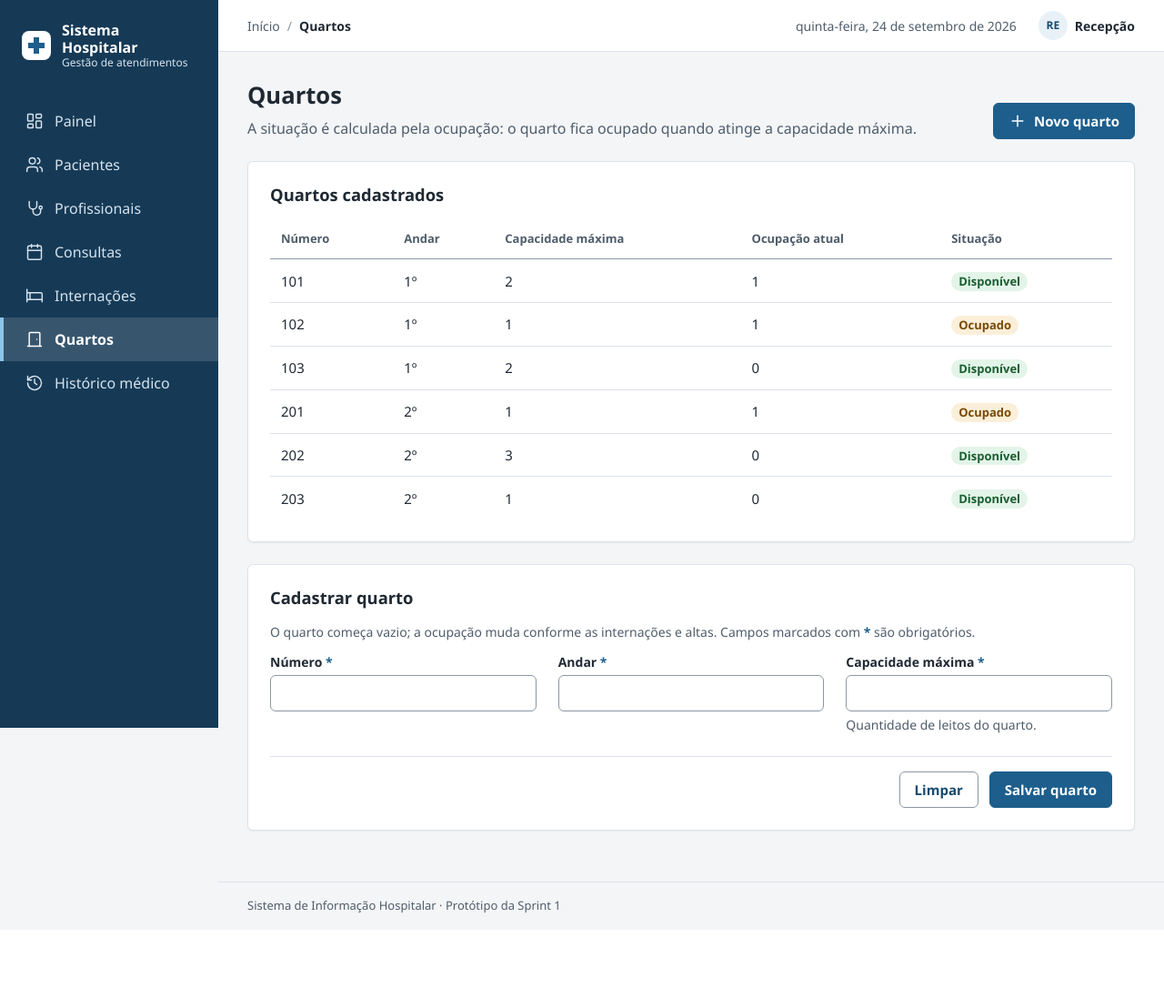
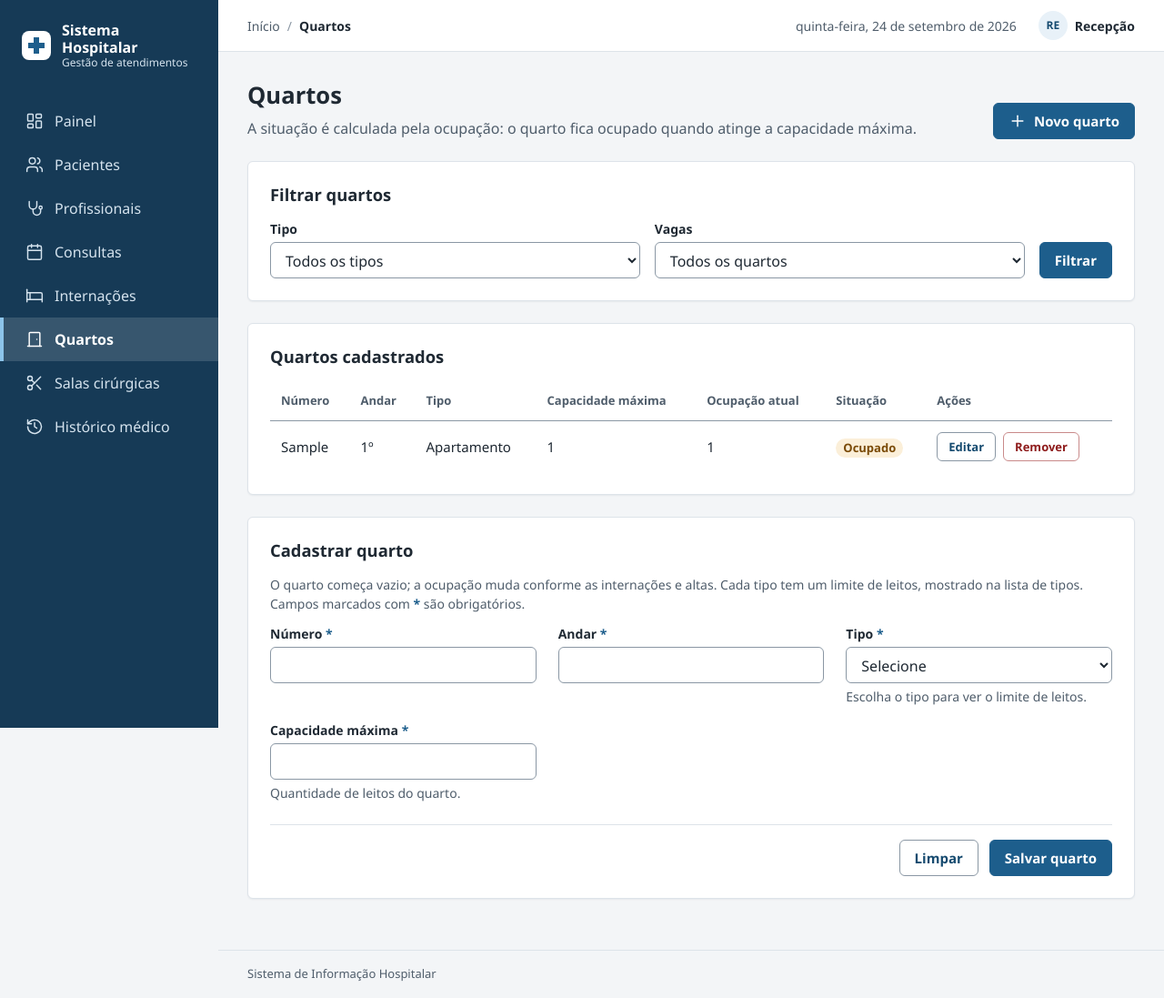
Before and after one commit to pedrolsrt/sistema-hospitalar, a Spring Boot app: page /quartos.html in a window 1280 px wide. Shown: the whole page at 91% size. Before the commit the page ends 1004 px from the top, so only its background shows below. Run offline with Spring Boot 4, Linux system fonts and the light colour scheme; empty tables hold one stand-in row (values such as "Sample post"); database files in the repository are not loaded.

Commit message:
feat: integra as telas de quartos e salas cirúrgicas

```diff
--- a/src/main/java/br/pucminas/hospital/controller/DominioController.java
+++ b/src/main/java/br/pucminas/hospital/controller/DominioController.java
@@ -22,9 +22,9 @@ public class DominioController {
 
 	@GetMapping
 	@Operation(summary = "Lista os valores de cada enum", description = "Situações de cada modalidade, modalidades, "
-			+ "categorias de profissional, áreas de atuação, tipos de quarto, prioridades de emergência, tipos de "
-			+ "cirurgia e opções de ordenação, cada valor com o código, que é o que se envia à API, e a descrição "
-			+ "para exibir.")
+			+ "categorias de profissional (com a indicação de que exigem área), áreas de atuação, tipos de quarto (com o "
+			+ "limite de leitos), prioridades de emergência, tipos de cirurgia e opções de ordenação, cada valor com o "
+			+ "código, que é o que se envia à API, e a descrição para exibir.")
 	@ApiResponse(responseCode = "200", description = "Valores de cada lista, na ordem em que foram declarados")
 	public DominiosResponse listar() {
 		return service.listar();
--- a/src/main/resources/static/consultas.html
+++ b/src/main/resources/static/consultas.html
@@ -23,6 +23,7 @@
 					<li><a href="consultas.html" aria-current="page"><svg class="icone" viewBox="0 0 24 24" aria-hidden="true" focusable="false"><rect x="3" y="4" width="18" height="18" rx="2"/><path d="M16 2v4"/><path d="M8 2v4"/><path d="M3 10h18"/></svg>Consultas</a></li>
 					<li><a href="internacoes.html"><svg class="icone" viewBox="0 0 24 24" aria-hidden="true" focusable="false"><path d="M2 4v16"/><path d="M2 8h18a2 2 0 0 1 2 2v10"/><path d="M2 17h20"/><path d="M6 8v9"/></svg>Internações</a></li>
 					<li><a href="quartos.html"><svg class="icone" viewBox="0 0 24 24" aria-hidden="true" focusable="false"><path d="M5 21V4a1 1 0 0 1 1-1h12a1 1 0 0 1 1 1v17"/><path d="M3 21h18"/><path d="M15 12h.01"/></svg>Quartos</a></li>
+					<li><a href="salas-cirurgicas.html"><svg class="icone" viewBox="0 0 24 24" aria-hidden="true" focusable="false"><circle cx="6" cy="6" r="3"/><path d="M8.12 8.12 12 12"/><path d="M20 4 8.12 15.88"/><circle cx="6" cy="18" r="3"/><path d="M14.8 14.8 20 20"/></svg>Salas cirúrgicas</a></li>
 					<li><a href="historico.html"><svg class="icone" viewBox="0 0 24 24" aria-hidden="true" focusable="false"><path d="M3 12a9 9 0 1 0 3-6.7L3 8"/><path d="M3 3v5h5"/><path d="M12 7v5l3 2"/></svg>Histórico médico</a></li>
 				</ul>
 			</nav>
--- a/src/main/resources/static/historico.html
+++ b/src/main/resources/static/historico.html
@@ -23,6 +23,7 @@
 					<li><a href="consultas.html"><svg class="icone" viewBox="0 0 24 24" aria-hidden="true" focusable="false"><rect x="3" y="4" width="18" height="18" rx="2"/><path d="M16 2v4"/><path d="M8 2v4"/><path d="M3 10h18"/></svg>Consultas</a></li>
 					<li><a href="internacoes.html"><svg class="icone" viewBox="0 0 24 24" aria-hidden="true" focusable="false"><path d="M2 4v16"/><path d="M2 8h18a2 2 0 0 1 2 2v10"/><path d="M2 17h20"/><path d="M6 8v9"/></svg>Internações</a></li>
 					<li><a href="quartos.html"><svg class="icone" viewBox="0 0 24 24" aria-hidden="true" focusable="false"><path d="M5 21V4a1 1 0 0 1 1-1h12a1 1 0 0 1 1 1v17"/><path d="M3 21h18"/><path d="M15 12h.01"/></svg>Quartos</a></li>
+					<li><a href="salas-cirurgicas.html"><svg class="icone" viewBox="0 0 24 24" aria-hidden="true" focusable="false"><circle cx="6" cy="6" r="3"/><path d="M8.12 8.12 12 12"/><path d="M20 4 8.12 15.88"/><circle cx="6" cy="18" r="3"/><path d="M14.8 14.8 20 20"/></svg>Salas cirúrgicas</a></li>
 					<li><a href="historico.html" aria-current="page"><svg class="icone" viewBox="0 0 24 24" aria-hidden="true" focusable="false"><path d="M3 12a9 9 0 1 0 3-6.7L3 8"/><path d="M3 3v5h5"/><path d="M12 7v5l3 2"/></svg>Histórico médico</a></li>
 				</ul>
 			</nav>
--- a/src/main/resources/static/index.html
+++ b/src/main/resources/static/index.html
@@ -23,6 +23,7 @@
 					<li><a href="consultas.html"><svg class="icone" viewBox="0 0 24 24" aria-hidden="true" focusable="false"><rect x="3" y="4" width="18" height="18" rx="2"/><path d="M16 2v4"/><path d="M8 2v4"/><path d="M3 10h18"/></svg>Consultas</a></li>
 					<li><a href="internacoes.html"><svg class="icone" viewBox="0 0 24 24" aria-hidden="true" focusable="false"><path d="M2 4v16"/><path d="M2 8h18a2 2 0 0 1 2 2v10"/><path d="M2 17h20"/><path d="M6 8v9"/></svg>Internações</a></li>
 					<li><a href="quartos.html"><svg class="icone" viewBox="0 0 24 24" aria-hidden="true" focusable="false"><path d="M5 21V4a1 1 0 0 1 1-1h12a1 1 0 0 1 1 1v17"/><path d="M3 21h18"/><path d="M15 12h.01"/></svg>Quartos</a></li>
+					<li><a href="salas-cirurgicas.html"><svg class="icone" viewBox="0 0 24 24" aria-hidden="true" focusable="false"><circle cx="6" cy="6" r="3"/><path d="M8.12 8.12 12 12"/><path d="M20 4 8.12 15.88"/><circle cx="6" cy="18" r="3"/><path d="M14.8 14.8 20 20"/></svg>Salas cirúrgicas</a></li>
 					<li><a href="historico.html"><svg class="icone" viewBox="0 0 24 24" aria-hidden="true" focusable="false"><path d="M3 12a9 9 0 1 0 3-6.7L3 8"/><path d="M3 3v5h5"/><path d="M12 7v5l3 2"/></svg>Histórico médico</a></li>
 				</ul>
 			</nav>
--- a/src/main/resources/static/internacoes.html
+++ b/src/main/resources/static/internacoes.html
@@ -23,6 +23,7 @@
 					<li><a href="consultas.html"><svg class="icone" viewBox="0 0 24 24" aria-hidden="true" focusable="false"><rect x="3" y="4" width="18" height="18" rx="2"/><path d="M16 2v4"/><path d="M8 2v4"/><path d="M3 10h18"/></svg>Consultas</a></li>
 					<li><a href="internacoes.html" aria-current="page"><svg class="icone" viewBox="0 0 24 24" aria-hidden="true" focusable="false"><path d="M2 4v16"/><path d="M2 8h18a2 2 0 0 1 2 2v10"/><path d="M2 17h20"/><path d="M6 8v9"/></svg>Internações</a></li>
 					<li><a href="quartos.html"><svg class="icone" viewBox="0 0 24 24" aria-hidden="true" focusable="false"><path d="M5 21V4a1 1 0 0 1 1-1h12a1 1 0 0 1 1 1v17"/><path d="M3 21h18"/><path d="M15 12h.01"/></svg>Quartos</a></li>
+					<li><a href="salas-cirurgicas.html"><svg class="icone" viewBox="0 0 24 24" aria-hidden="true" focusable="false"><circle cx="6" cy="6" r="3"/><path d="M8.12 8.12 12 12"/><path d="M20 4 8.12 15.88"/><circle cx="6" cy="18" r="3"/><path d="M14.8 14.8 20 20"/></svg>Salas cirúrgicas</a></li>
 					<li><a href="historico.html"><svg class="icone" viewBox="0 0 24 24" aria-hidden="true" focusable="false"><path d="M3 12a9 9 0 1 0 3-6.7L3 8"/><path d="M3 3v5h5"/><path d="M12 7v5l3 2"/></svg>Histórico médico</a></li>
 				</ul>
 			</nav>
--- /dev/null
+++ b/src/main/resources/static/js/dominios.js
@@ -0,0 +1,30 @@
+// Valores dos enums para as listas de opções das telas. O GET /dominios é feito uma vez só por página, mesmo
+// que mais de um trecho da tela peça os valores.
+var Dominios = (function () {
+	'use strict';
+
+	var carregamento = null;
+
+	function carregar() {
+		if (!carregamento) {
+			carregamento = Api.requisitar('/dominios').catch(function (erro) {
+				// Uma falha não fica guardada: a próxima chamada tenta de novo.
+				carregamento = null;
+				throw erro;
+			});
+		}
+		return carregamento;
+	}
+
+	// Acrescenta uma opção para cada valor, depois das que já existem no campo (como "Selecione").
+	function preencher(campo, valores, rotulo) {
+		valores.forEach(function (valor) {
+			var opcao = document.createElement('option');
+			opcao.value = valor.codigo;
+			opcao.textContent = rotulo ? rotulo(valor) : valor.descricao;
+			campo.appendChild(opcao);
+		});
+	}
+
+	return { carregar: carregar, preencher: preencher };
+})();
--- /dev/null
+++ b/src/main/resources/static/js/quartos.js
@@ -0,0 +1,208 @@
+(function () {
+	'use strict';
+
+	var requisitar = Api.requisitar;
+	var formulario = document.getElementById('form-quarto');
+	var filtro = document.getElementById('form-filtro');
+	var corpo = document.getElementById('lista-quartos');
+	var aviso = document.getElementById('aviso-api');
+	var campoTipo = formulario.elements.tipo;
+	var campoCapacidade = formulario.elements.capacidadeMaxima;
+	var ajudaTipo = document.getElementById('ajuda-tipo');
+	var idEmEdicao = null;
+	var temporizadorAviso;
+	// Código do tipo -> descrição e limite de leitos, vindos do GET /dominios.
+	var tipos = {};
+	// A API devolve só o código da situação do quarto.
+	var situacoes = {
+		DISPONIVEL: { texto: 'Disponível', classe: 'etiqueta-disponivel' },
+		OCUPADO: { texto: 'Ocupado', classe: 'etiqueta-ocupado' }
+	};
+
+	function mostrarAviso(mensagem) {
+		aviso.textContent = mensagem;
+		aviso.classList.add('visivel');
+		window.clearTimeout(temporizadorAviso);
+		temporizadorAviso = window.setTimeout(function () {
+			aviso.classList.remove('visivel');
+		}, 6000);
+	}
+
+	function criarCelula(linha, valor, classe) {
+		var celula = document.createElement('td');
+		celula.textContent = valor === null || valor === undefined || valor === '' ? '—' : valor;
+		if (classe) {
+			celula.className = classe;
+		}
+		linha.appendChild(celula);
+		return celula;
+	}
+
+	function criarBotao(texto, estilo, numero, acao) {
+		var botao = document.createElement('button');
+		botao.type = 'button';
+		botao.className = 'botao ' + estilo + ' botao-pequeno';
+		botao.textContent = texto;
+		botao.setAttribute('aria-label', texto + ' quarto ' + numero);
+		botao.addEventListener('click', acao);
+		return botao;
+	}
+
+	function leitos(quantidade) {
+		return quantidade + (quantidade === 1 ? ' leito' : ' leitos');
+	}
+
+	function formatarAndar(andar) {
+		return andar === 0 ? 'Térreo' : andar + 'º';
+	}
+
+	function preencherTabela(quartos) {
+		corpo.replaceChildren();
+		if (quartos.length === 0) {
+			var linhaVazia = document.createElement('tr');
+			var mensagem = criarCelula(linhaVazia, 'Nenhum quarto encontrado.');
+			mensagem.colSpan = 7;
+			corpo.appendChild(linhaVazia);
+			return;
+		}
+
+		quartos.forEach(function (quarto) {
+			var linha = document.createElement('tr');
+			criarCelula(linha, quarto.numero);
+			criarCelula(linha, formatarAndar(quarto.andar));
+			criarCelula(linha, quarto.tipo.descricao);
+			criarCelula(linha, quarto.capacidadeMaxima);
+			criarCelula(linha, quarto.ocupacaoAtual);
+
+			var celulaSituacao = criarCelula(linha, '');
+			celulaSituacao.replaceChildren();
+			var situacao = situacoes[quarto.situacao];
+			var etiqueta = document.createElement('span');
+			etiqueta.className = 'etiqueta ' + situacao.classe;
+			etiqueta.textContent = situacao.texto;
+			celulaSituacao.appendChild(etiqueta);
+
+			var celulaAcoes = criarCelula(linha, '');
+			celulaAcoes.replaceChildren();
+			var acoes = document.createElement('div');
+			acoes.className = 'acoes';
+			acoes.appendChild(criarBotao('Editar', 'botao-secundario', quarto.numero, function () {
+				editar(quarto);
+			}));
+			acoes.appendChild(criarBotao('Remover', 'botao-perigo', quarto.numero, function () {
+				remover(quarto);
+			}));
+			celulaAcoes.appendChild(acoes);
+			corpo.appendChild(linha);
+		});
+	}
+
+	async function carregarQuartos() {
+		var parametros = new URLSearchParams({ comVaga: filtro.elements.comVaga.value });
+		if (filtro.elements.tipo.value) {
+			parametros.set('tipo', filtro.elements.tipo.value);
+		}
+		corpo.replaceChildren();
+		try {
+			preencherTabela(await requisitar('/quartos?' + parametros));
+		} catch (erro) {
+			mostrarAviso('Não foi possível carregar os quartos. ' + erro.message);
+		}
+	}
+
+	// Mostra o limite do tipo escolhido e impede, já no formulário, uma capacidade acima dele.
+	function atualizarLimite() {
+		var tipo = tipos[campoTipo.value];
+		if (tipo) {
+			ajudaTipo.textContent = tipo.descricao + ': até ' + leitos(tipo.capacidadeMaximaPermitida) + '.';
+			campoCapacidade.max = tipo.capacidadeMaximaPermitida;
+		} else {
+			ajudaTipo.textContent = 'Escolha o tipo para ver o limite de leitos.';
+			campoCapacidade.removeAttribute('max');
+		}
+	}
+
+	function editar(quarto) {
+		idEmEdicao = quarto.id;
+		formulario.elements.numero.value = quarto.numero;
+		formulario.elements.andar.value = quarto.andar;
+		campoTipo.value = quarto.tipo.codigo;
+		campoCapacidade.value = quarto.capacidadeMaxima;
+		atualizarLimite();
+		document.getElementById('titulo-cadastro').textContent = 'Editar quarto ' + quarto.numero;
+		formulario.querySelector('[type="submit"]').textContent = 'Salvar alterações';
+		document.getElementById('cadastro').scrollIntoView({ behavior: 'smooth' });
+		formulario.elements.numero.focus();
+	}
+
+	async function remover(quarto) {
+		if (!window.confirm('Remover o quarto ' + quarto.numero + '? Esta ação não pode ser desfeita.')) {
+			return;
+		}
+		try {
+			await requisitar('/quartos/' + quarto.id, { method: 'DELETE' });
+			if (idEmEdicao === quarto.id) {
+				formulario.reset();
+			}
+			mostrarAviso('Quarto ' + quarto.numero + ' removido com sucesso.');
+			await carregarQuartos();
+		} catch (erro) {
+			mostrarAviso('Não foi possível remover o quarto. ' + erro.message);
+		}
+	}
+
+	campoTipo.addEventListener('change', atualizarLimite);
+	filtro.addEventListener('submit', function (evento) {
+		evento.preventDefault();
+		carregarQuartos();
+	});
+	formulario.addEventListener('submit', async function (evento) {
+		evento.preventDefault();
+		var dados = new FormData(formulario);
+		var quarto = {
+			numero: dados.get('numero'),
+			andar: Number(dados.get('andar')),
+			tipo: dados.get('tipo'),
+			capacidadeMaxima: Number(dados.get('capacidadeMaxima'))
+		};
+		var estavaEditando = idEmEdicao !== null;
+
+		try {
+			await requisitar(estavaEditando ? '/quartos/' + idEmEdicao : '/quartos', {
+				method: estavaEditando ? 'PUT' : 'POST',
+				body: JSON.stringify(quarto)
+			});
+			formulario.reset();
+			mostrarAviso(estavaEditando ? 'Quarto atualizado com sucesso.' : 'Quarto cadastrado com sucesso.');
+			await carregarQuartos();
+		} catch (erro) {
+			mostrarAviso('Não foi possível salvar o quarto. ' + erro.message);
+		}
+	});
+
+	formulario.addEventListener('reset', function () {
+		idEmEdicao = null;
+		document.getElementById('titulo-cadastro').textContent = 'Cadastrar quarto';
+		formulario.querySelector('[type="submit"]').textContent = 'Salvar quarto';
+		// Os campos só voltam ao valor inicial depois deste evento.
+		window.setTimeout(atualizarLimite);
+	});
+
+	async function iniciar() {
+		try {
+			var dominios = await Dominios.carregar();
+			dominios.tiposQuarto.forEach(function (tipo) {
+				tipos[tipo.codigo] = tipo;
+			});
+			Dominios.preencher(filtro.elements.tipo, dominios.tiposQuarto);
+			Dominios.preencher(campoTipo, dominios.tiposQuarto, function (tipo) {
+				return tipo.descricao + ' (até ' + leitos(tipo.capacidadeMaximaPermitida) + ')';
+			});
+		} catch (erro) {
+			mostrarAviso('Não foi possível carregar os tipos de quarto. ' + erro.message);
+		}
+		await carregarQuartos();
+	}
+
+	iniciar();
+})();
--- a/src/main/resources/static/pacientes.html
+++ b/src/main/resources/static/pacientes.html
@@ -24,6 +24,7 @@
 					<li><a href="consultas.html"><svg class="icone" viewBox="0 0 24 24" aria-hidden="true" focusable="false"><rect x="3" y="4" width="18" height="18" rx="2"/><path d="M16 2v4"/><path d="M8 2v4"/><path d="M3 10h18"/></svg>Consultas</a></li>
 					<li><a href="internacoes.html"><svg class="icone" viewBox="0 0 24 24" aria-hidden="true" focusable="false"><path d="M2 4v16"/><path d="M2 8h18a2 2 0 0 1 2 2v10"/><path d="M2 17h20"/><path d="M6 8v9"/></svg>Internações</a></li>
 					<li><a href="quartos.html"><svg class="icone" viewBox="0 0 24 24" aria-hidden="true" focusable="false"><path d="M5 21V4a1 1 0 0 1 1-1h12a1 1 0 0 1 1 1v17"/><path d="M3 21h18"/><path d="M15 12h.01"/></svg>Quartos</a></li>
+					<li><a href="salas-cirurgicas.html"><svg class="icone" viewBox="0 0 24 24" aria-hidden="true" focusable="false"><circle cx="6" cy="6" r="3"/><path d="M8.12 8.12 12 12"/><path d="M20 4 8.12 15.88"/><circle cx="6" cy="18" r="3"/><path d="M14.8 14.8 20 20"/></svg>Salas cirúrgicas</a></li>
 					<li><a href="historico.html"><svg class="icone" viewBox="0 0 24 24" aria-hidden="true" focusable="false"><path d="M3 12a9 9 0 1 0 3-6.7L3 8"/><path d="M3 3v5h5"/><path d="M12 7v5l3 2"/></svg>Histórico médico</a></li>
 				</ul>
 			</nav>
--- a/src/main/resources/static/quartos.html
+++ b/src/main/resources/static/quartos.html
@@ -5,7 +5,9 @@
 	<meta name="viewport" content="width=device-width, initial-scale=1">
 	<title>Quartos | Sistema Hospitalar</title>
 	<link rel="stylesheet" href="css/estilo.css">
-	<script src="js/prototipo.js" defer></script>
+	<script src="js/api.js" defer></script>
+	<script src="js/dominios.js" defer></script>
+	<script src="js/quartos.js" defer></script>
 </head>
 <body>
 	<a class="pular" href="#conteudo">Pular para o conteúdo</a>
@@ -23,6 +25,7 @@
 					<li><a href="consultas.html"><svg class="icone" viewBox="0 0 24 24" aria-hidden="true" focusable="false"><rect x="3" y="4" width="18" height="18" rx="2"/><path d="M16 2v4"/><path d="M8 2v4"/><path d="M3 10h18"/></svg>Consultas</a></li>
 					<li><a href="internacoes.html"><svg class="icone" viewBox="0 0 24 24" aria-hidden="true" focusable="false"><path d="M2 4v16"/><path d="M2 8h18a2 2 0 0 1 2 2v10"/><path d="M2 17h20"/><path d="M6 8v9"/></svg>Internações</a></li>
 					<li><a href="quartos.html" aria-current="page"><svg class="icone" viewBox="0 0 24 24" aria-hidden="true" focusable="false"><path d="M5 21V4a1 1 0 0 1 1-1h12a1 1 0 0 1 1 1v17"/><path d="M3 21h18"/><path d="M15 12h.01"/></svg>Quartos</a></li>
+					<li><a href="salas-cirurgicas.html"><svg class="icone" viewBox="0 0 24 24" aria-hidden="true" focusable="false"><circle cx="6" cy="6" r="3"/><path d="M8.12 8.12 12 12"/><path d="M20 4 8.12 15.88"/><circle cx="6" cy="18" r="3"/><path d="M14.8 14.8 20 20"/></svg>Salas cirúrgicas</a></li>
 					<li><a href="historico.html"><svg class="icone" viewBox="0 0 24 24" aria-hidden="true" focusable="false"><path d="M3 12a9 9 0 1 0 3-6.7L3 8"/><path d="M3 3v5h5"/><path d="M12 7v5l3 2"/></svg>Histórico médico</a></li>
 				</ul>
 			</nav>
@@ -50,6 +53,28 @@
 				<a class="botao" href="#cadastro"><svg class="icone" viewBox="0 0 24 24" aria-hidden="true" focusable="false"><path d="M12 5v14"/><path d="M5 12h14"/></svg>Novo quarto</a>
 			</div>
 
+			<section class="painel" aria-labelledby="titulo-filtro">
+				<h2 id="titulo-filtro">Filtrar quartos</h2>
+				<form class="filtros" id="form-filtro">
+					<div class="campo">
+						<label for="filtro-tipo">Tipo</label>
+						<select id="filtro-tipo" name="tipo">
+							<option value="">Todos os tipos</option>
+						</select>
+					</div>
+					<div class="campo">
+						<label for="filtro-vaga">Vagas</label>
+						<select id="filtro-vaga" name="comVaga">
+							<option value="false">Todos os quartos</option>
+							<option value="true">Só quartos com vaga</option>
+						</select>
+					</div>
+					<div>
+						<button type="submit" class="botao">Filtrar</button>
+					</div>
+				</form>
+			</section>
+
 			<section class="painel" aria-labelledby="titulo-lista">
 				<h2 id="titulo-lista">Quartos cadastrados</h2>
 				<div class="tabela-rolagem">
@@ -59,63 +84,22 @@
 							<tr>
 								<th scope="col">Número</th>
 								<th scope="col">Andar</th>
+								<th scope="col">Tipo</th>
 								<th scope="col">Capacidade máxima</th>
 								<th scope="col">Ocupação atual</th>
 								<th scope="col">Situação</th>
+								<th scope="col">Ações</th>
 							</tr>
 						</thead>
-						<tbody>
-							<tr>
-								<td>101</td>
-								<td>1º</td>
-								<td>2</td>
-								<td>1</td>
-								<td><span class="etiqueta etiqueta-disponivel">Disponível</span></td>
-							</tr>
-							<tr>
-								<td>102</td>
-								<td>1º</td>
-								<td>1</td>
-								<td>1</td>
-								<td><span class="etiqueta etiqueta-ocupado">Ocupado</span></td>
-							</tr>
-							<tr>
-								<td>103</td>
-								<td>1º</td>
-								<td>2</td>
-								<td>0</td>
-								<td><span class="etiqueta etiqueta-disponivel">Disponível</span></td>
-							</tr>
-							<tr>
-								<td>201</td>
-								<td>2º</td>
-								<td>1</td>
-								<td>1</td>
-								<td><span class="etiqueta etiqueta-ocupado">Ocupado</span></td>
-							</tr>
-							<tr>
-								<td>202</td>
-								<td>2º</td>
-								<td>3</td>
-								<td>0</td>
-								<td><span class="etiqueta etiqueta-disponivel">Disponível</span></td>
-							</tr>
-							<tr>
-								<td>203</td>
-								<td>2º</td>
-								<td>1</td>
-								<td>0</td>
-								<td><span class="etiqueta etiqueta-disponivel">Disponível</span></td>
-							</tr>
-						</tbody>
+						<tbody id="lista-quartos"></tbody>
 					</table>
 				</div>
 			</section>
 
 			<section class="painel" id="cadastro" aria-labelledby="titulo-cadastro">
 				<h2 id="titulo-cadastro">Cadastrar quarto</h2>
-				<p class="dica">O quarto começa vazio; a ocupação muda conforme as internações e altas. Campos marcados com <span class="obrigatorio" aria-hidden="true">*</span> são obrigatórios.</p>
-				<form>
+				<p class="dica">O quarto começa vazio; a ocupação muda conforme as internações e altas. Cada tipo tem um limite de leitos, mostrado na lista de tipos. Campos marcados com <span class="obrigatorio" aria-hidden="true">*</span> são obrigatórios.</p>
+				<form id="form-quarto">
 					<div class="grade-form">
 						<div class="campo">
 							<label for="numero">Número <span class="obrigatorio" aria-hidden="true">*</span></label>
@@ -124,6 +108,13 @@
 						<div class="campo">
 							<label for="andar">Andar <span class="obrigatorio" aria-hidden="true">*</span></label>
 							<input type="number" id="andar" name="andar" min="0" step="1" required>
+						</div>
+						<div class="campo">
+							<label for="tipo">Tipo <span class="obrigatorio" aria-hidden="true">*</span></label>
+							<select id="tipo" name="tipo" aria-describedby="ajuda-tipo" required>
+								<option value="">Selecione</option>
+							</select>
+							<small id="ajuda-tipo" class="dica">Escolha o tipo para ver o limite de leitos.</small>
 						</div>
 						<div class="campo">
 							<label for="capacidade">Capacidade máxima <span class="obrigatorio" aria-hidden="true">*</span></label>
@@ -139,8 +130,8 @@
 			</section>
 		</main>
 
-		<footer class="rodape">Sistema de Informação Hospitalar · Protótipo da Sprint 1</footer>
+		<footer class="rodape">Sistema de Informação Hospitalar</footer>
 	</div>
-	<div id="aviso-prototipo" class="aviso" role="status" aria-live="polite"></div>
+	<div id="aviso-api" class="aviso" role="status" aria-live="polite"></div>
 </body>
 </html>
```
Also changed, not shown: src/main/java/br/pucminas/hospital/dto/CategoriaProfissionalResponse.java (added, +8 -0 lines), src/main/java/br/pucminas/hospital/dto/DominiosResponse.java (+4 -3 lines), src/main/java/br/pucminas/hospital/dto/TipoQuartoResponse.java (added, +8 -0 lines), src/main/java/br/pucminas/hospital/service/DominioService.java (+10 -2 lines), src/main/resources/static/js/profissionais.js (+22 -3 lines), src/main/resources/static/js/salas-cirurgicas.js (added, +139 -0 lines), src/main/resources/static/profissionais.html (+2 -22 lines), src/main/resources/static/salas-cirurgicas.html (added, +111 -0 lines), 2 other files.
